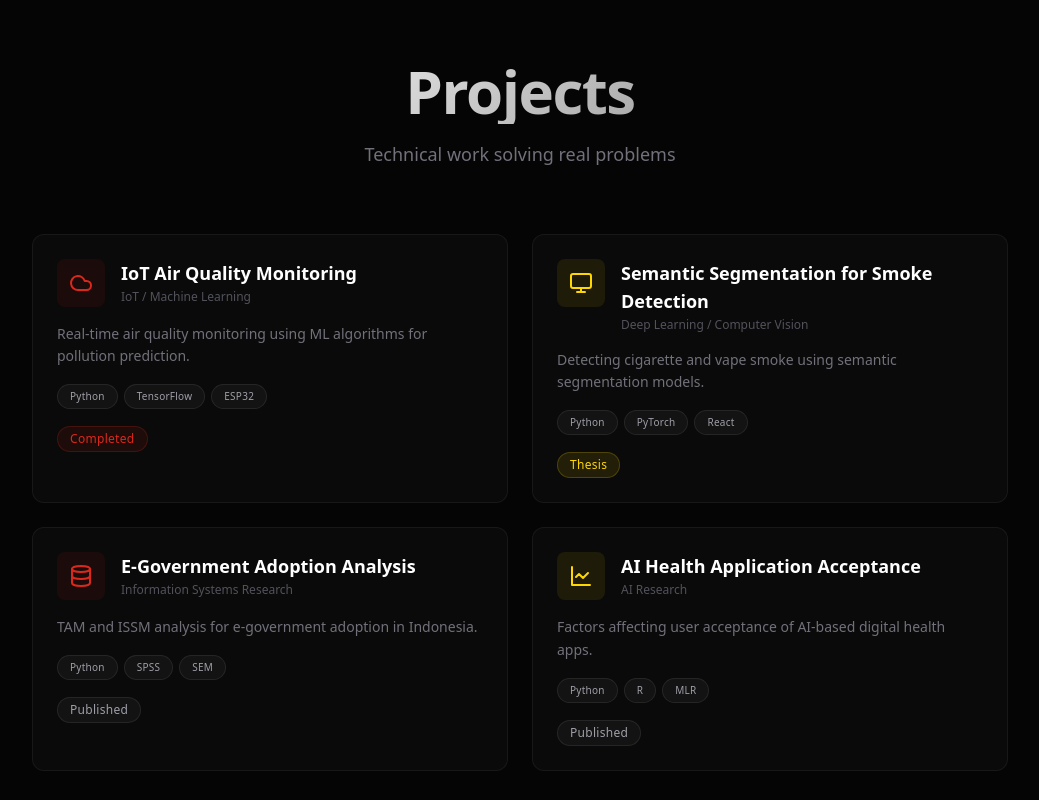
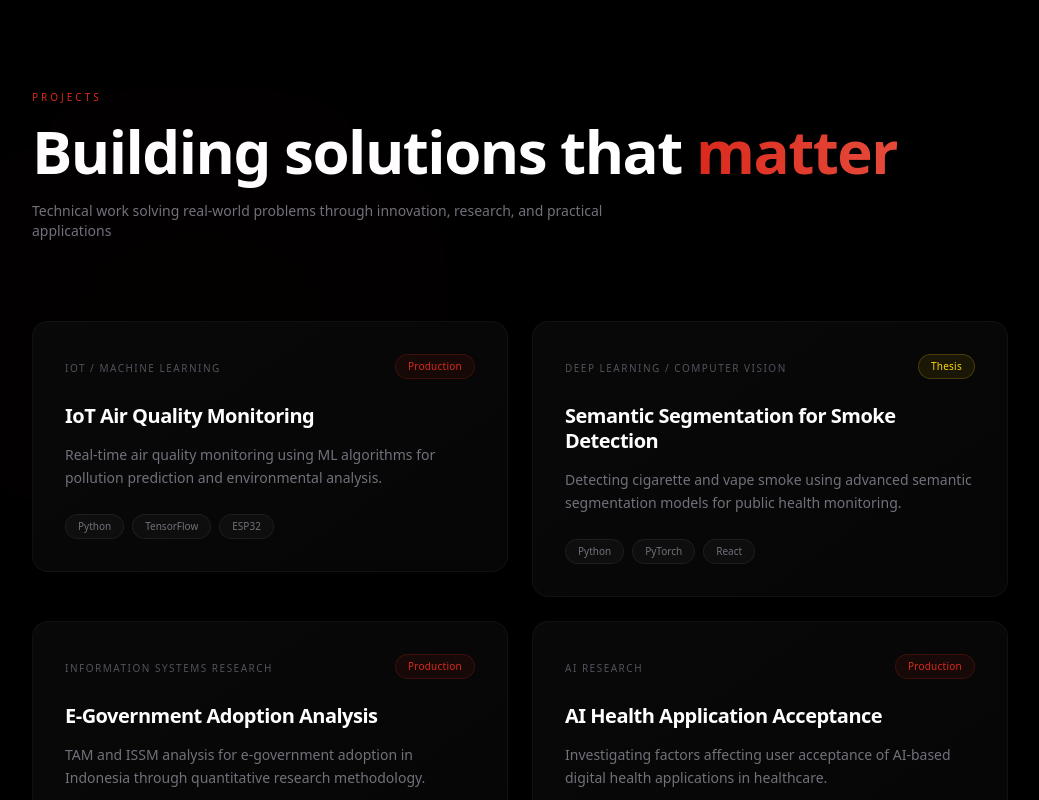
Before and after one commit to walidhnf25/my-portofolio, a Next.js app: page / in a window 1280 px wide. Shown: the part 4640-5440 px from the top of the page, without its empty margins (120-1159 px from the left). Built offline with nearby package versions, Linux system fonts and the light colour scheme.

Commit message:
feat(projects): redesign Projects section with modern premium showcase layout

```diff
--- a/components/sections/Projects.tsx
+++ b/components/sections/Projects.tsx
@@ -1,105 +1,220 @@
 "use client";
 
 import { motion } from "framer-motion";
-import { CloudIcon, MonitorIcon, DatabaseIcon, LineChartIcon } from "@/components/icons";
-import SectionHeading from "@/components/ui/SectionHeading";
-import GlassCard from "@/components/ui/GlassCard";
-import Badge from "@/components/ui/Badge";
 
 const projects = [
   {
     title: "IoT Air Quality Monitoring",
     category: "IoT / Machine Learning",
-    description: "Real-time air quality monitoring using ML algorithms for pollution prediction.",
+    description:
+      "Real-time air quality monitoring using ML algorithms for pollution prediction and environmental analysis.",
     technologies: ["Python", "TensorFlow", "ESP32"],
-    status: "Completed",
-    icon: CloudIcon,
-    color: "#DA291C",
+    status: "Production",
+    year: "2025",
   },
   {
     title: "Semantic Segmentation for Smoke Detection",
     category: "Deep Learning / Computer Vision",
-    description: "Detecting cigarette and vape smoke using semantic segmentation models.",
+    description:
+      "Detecting cigarette and vape smoke using advanced semantic segmentation models for public health monitoring.",
     technologies: ["Python", "PyTorch", "React"],
     status: "Thesis",
-    icon: MonitorIcon,
-    color: "#FFD700",
+    year: "2025",
   },
   {
     title: "E-Government Adoption Analysis",
     category: "Information Systems Research",
-    description: "TAM and ISSM analysis for e-government adoption in Indonesia.",
+    description:
+      "TAM and ISSM analysis for e-government adoption in Indonesia through quantitative research methodology.",
     technologies: ["Python", "SPSS", "SEM"],
-    status: "Published",
-    icon: DatabaseIcon,
-    color: "#DA291C",
+    status: "Production",
+    year: "2024",
   },
   {
     title: "AI Health Application Acceptance",
     category: "AI Research",
-    description: "Factors affecting user acceptance of AI-based digital health apps.",
+    description:
+      "Investigating factors affecting user acceptance of AI-based digital health applications in healthcare.",
     technologies: ["Python", "R", "MLR"],
-    status: "Published",
-    icon: LineChartIcon,
-    color: "#FFD700",
+    status: "Production",
+    year: "2024",
   },
 ];
 
 export default function Projects() {
   return (
-    <section id="projects" className="relative py-32 bg-[#050505]">
+    <section id="projects" className="relative py-40 overflow-hidden">
+      {/* Subtle ambient background */}
+      <div className="absolute inset-0 pointer-events-none">
+        <div className="absolute top-1/3 left-1/4 -translate-x-1/2 -translate-y-1/2 w-125 h-100 bg-[#DA291C]/2 blur-[150px] rounded-full" />
+      </div>
+
       <div className="mx-auto max-w-5xl px-6">
-        <SectionHeading
-          title="Projects"
-          subtitle="Technical work solving real problems"
-          align="center"
-        />
+        {/* Section Header - Consistent with About, Education, Research */}
+        <motion.div
+          initial={{ opacity: 0, y: 30 }}
+          whileInView={{ opacity: 1, y: 0 }}
+          transition={{ duration: 0.8 }}
+          viewport={{ once: true }}
+          className="mb-20"
+        >
+          <motion.p
+            initial={{ opacity: 0 }}
+            whileInView={{ opacity: 1 }}
+            transition={{ duration: 0.6, delay: 0.1 }}
+            viewport={{ once: true }}
+            className="text-[10px] text-[#DA291C] uppercase tracking-[0.3em] mb-4"
+          >
+            Projects
+          </motion.p>
 
-        <div className="mt-16 grid md:grid-cols-2 gap-6">
+          <motion.h2
+            initial={{ opacity: 0, y: 20 }}
+            whileInView={{ opacity: 1, y: 0 }}
+            transition={{ duration: 0.6, delay: 0.15 }}
+            viewport={{ once: true }}
+            className="text-4xl sm:text-5xl md:text-6xl font-bold tracking-tight text-white mb-5"
+          >
+            Building solutions that{' '}
+            <span className="bg-linear-to-r from-[#DA291C] to-[#e64a3a] bg-clip-text text-transparent">
+              matter
+            </span>
+          </motion.h2>
+
+          <motion.p
+            initial={{ opacity: 0, y: 10 }}
+            whileInView={{ opacity: 1, y: 0 }}
+            transition={{ duration: 0.5, delay: 0.2 }}
+            viewport={{ once: true }}
+            className="text-sm text-zinc-500 max-w-xl"
+          >
+            Technical work solving real-world problems through innovation, research, and practical applications
+          </motion.p>
+        </motion.div>
+
+        {/* Projects Grid - 2x2 layout */}
+        <div className="grid md:grid-cols-2 gap-6">
           {projects.map((project, index) => (
             <motion.div
               key={project.title}
-              initial={{ opacity: 0, y: 20 }}
+              initial={{ opacity: 0, y: 30 }}
               whileInView={{ opacity: 1, y: 0 }}
-              transition={{ duration: 0.5, delay: index * 0.1 }}
+              transition={{ duration: 0.7, delay: index * 0.1 }}
               viewport={{ once: true }}
+              className="relative group"
             >
-              <GlassCard className="p-6 h-full">
-                <div className="flex items-start gap-4 mb-4">
+              {/* Card */}
+              <div
+                className="relative rounded-2xl p-8 border transition-all duration-500 group-hover:border-white/8"
+                style={{
+                  background: "linear-gradient(145deg, rgba(10,10,10,0.85), rgba(6,6,6,0.95))",
+                  borderColor: "rgba(255,255,255,0.04)",
+                }}
+              >
+                {/* Subtle glow on hover */}
+                <div
+                  className="absolute -inset-6 rounded-3xl opacity-0 group-hover:opacity-100 transition-opacity duration-700 -z-10"
+                  style={{
+                    background: "radial-gradient(ellipse at top left, rgba(218,41,28,0.06), transparent 60%)",
+                  }}
+                />
+
+                {/* Header row with status */}
+                <div className="flex items-start justify-between mb-6">
+                  <div>
+                    <motion.span
+                      initial={{ opacity: 0 }}
+                      whileInView={{ opacity: 1 }}
+                      transition={{ duration: 0.5, delay: 0.2 + index * 0.1 }}
+                      viewport={{ once: true }}
+                      className="text-[10px] text-zinc-600 uppercase tracking-[0.15em]"
+                    >
+                      {project.category}
+                    </motion.span>
+                  </div>
+
+                  {/* Status badge */}
                   <div
-                    className="p-3 rounded-lg shrink-0"
-                    style={{ backgroundColor: `${project.color}15` }}
+                    className="px-3 py-1 rounded-full text-[10px] font-medium tracking-wide border"
+                    style={{
+                      backgroundColor:
+                        project.status === "Production"
+                          ? "rgba(218,41,28,0.08)"
+                          : project.status === "Thesis"
+                            ? "rgba(255,215,0,0.08)"
+                            : "rgba(255,255,255,0.03)",
+                      borderColor:
+                        project.status === "Production"
+                          ? "rgba(218,41,28,0.2)"
+                          : project.status === "Thesis"
+                            ? "rgba(255,215,0,0.2)"
+                            : "rgba(255,255,255,0.08)",
+                      color:
+                        project.status === "Production"
+                          ? "#DA291C"
+                          : project.status === "Thesis"
+                            ? "#FFD700"
+                            : "#71717a",
+                    }}
                   >
-                    <project.icon
-                      className="w-6 h-6"
-                      style={{ color: project.color }}
-                    />
-                  </div>
-                  <div className="flex-1 min-w-0">
-                    <h3 className="text-lg font-bold text-white">{project.title}</h3>
-                    <p className="text-xs text-zinc-600 mt-0.5">{project.category}</p>
+                    {project.status}
                   </div>
                 </div>
 
-                <p className="text-sm text-zinc-500 leading-relaxed mb-4">
+                {/* Title */}
+                <motion.h3
+                  initial={{ opacity: 0, y: 10 }}
+                  whileInView={{ opacity: 1, y: 0 }}
+                  transition={{ duration: 0.5, delay: 0.25 + index * 0.1 }}
+                  viewport={{ once: true }}
+                  className="text-xl font-semibold text-white mb-4 tracking-tight leading-tight"
+                >
+                  {project.title}
+                </motion.h3>
+
+                {/* Description */}
+                <motion.p
+                  initial={{ opacity: 0, y: 10 }}
+                  whileInView={{ opacity: 1, y: 0 }}
+                  transition={{ duration: 0.5, delay: 0.3 + index * 0.1 }}
+                  viewport={{ once: true }}
+                  className="text-sm text-zinc-500 leading-relaxed mb-6"
+                >
                   {project.description}
-                </p>
+                </motion.p>
 
-                <div className="flex flex-wrap gap-1.5 mb-4">
+                {/* Technologies */}
+                <motion.div
+                  initial={{ opacity: 0 }}
+                  whileInView={{ opacity: 1 }}
+                  transition={{ duration: 0.5, delay: 0.35 + index * 0.1 }}
+                  viewport={{ once: true }}
+                  className="flex flex-wrap gap-2"
+                >
                   {project.technologies.map((tech) => (
-                    <Badge key={tech} variant="default" className="text-[10px]">
+                    <span
+                      key={tech}
+                      className="text-[10px] px-3 py-1 rounded-full bg-white/3 border border-white/6 text-zinc-500"
+                    >
                       {tech}
-                    </Badge>
+                    </span>
                   ))}
-                </div>
-
-                <Badge variant={project.status === "Completed" ? "accent" : project.status === "Thesis" ? "gold" : "default"}>
-                  {project.status}
-                </Badge>
-              </GlassCard>
+                </motion.div>
+              </div>
             </motion.div>
           ))}
         </div>
+
+        {/* Bottom flourish */}
+        <motion.div
+          initial={{ opacity: 0 }}
+          whileInView={{ opacity: 1 }}
+          transition={{ duration: 1, delay: 0.5 }}
+          viewport={{ once: true }}
+          className="mt-20 flex justify-center"
+        >
+          <div className="h-px w-24 bg-linear-to-r from-transparent via-[#DA291C]/25 to-transparent" />
+        </motion.div>
       </div>
     </section>
   );
```
